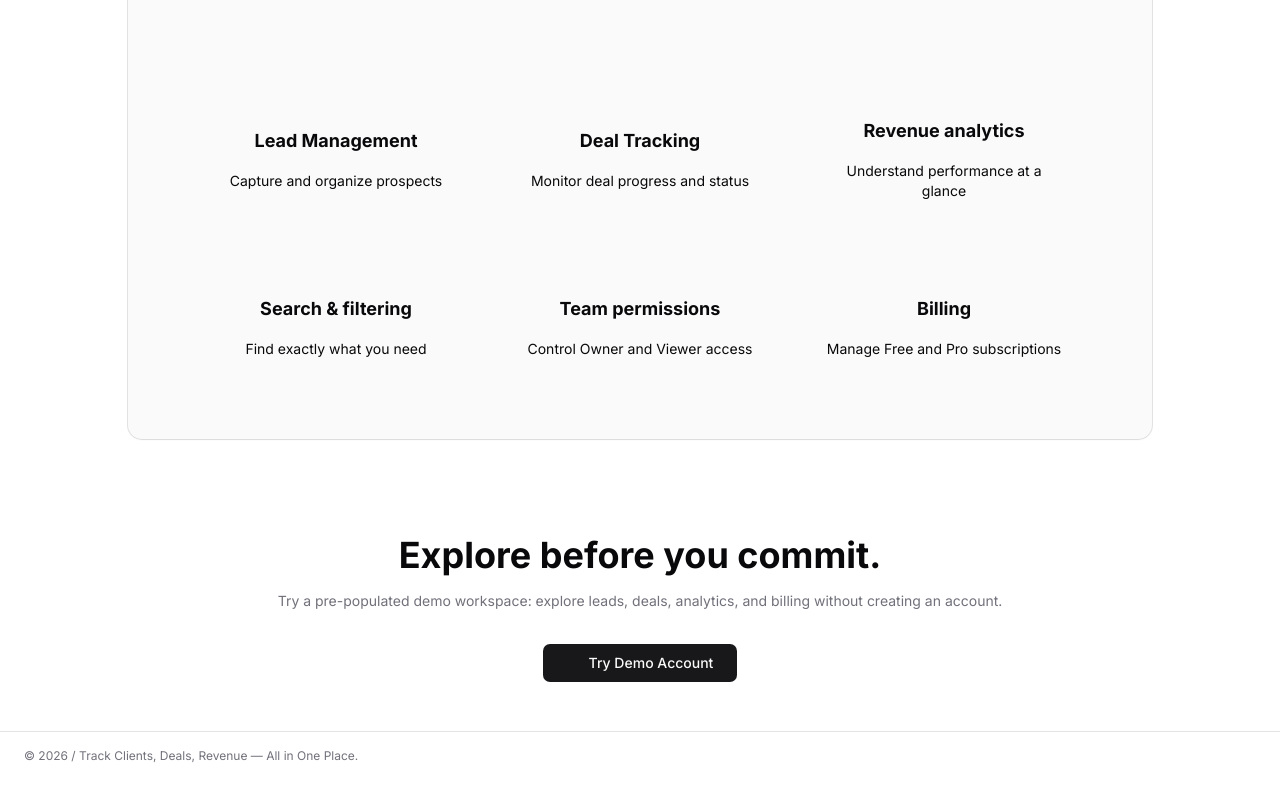
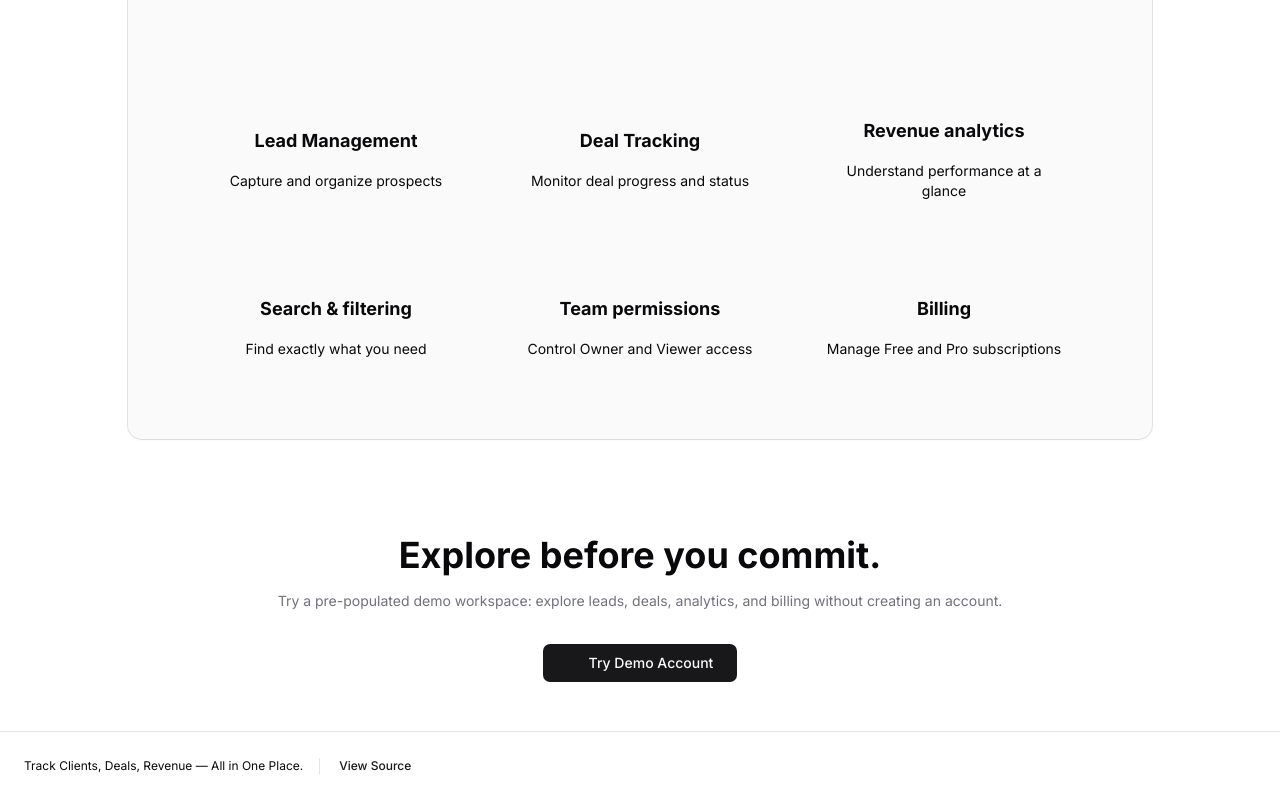
Before and after one commit to dnmore/client-tracker, a Next.js app: page / in a window 1280 px wide. Shown: the part 1317-2117 px from the top of the page. Built offline with nearby package versions, Linux system fonts and the light colour scheme; no server answers; some icons are missing.

Commit message:
update footer

```diff
--- a/app/layout.tsx
+++ b/app/layout.tsx
@@ -2,7 +2,7 @@ import type { Metadata } from "next";
 import { Inter } from "next/font/google";
 import "./globals.css";
 import { ThemeProvider } from "@/components/theme-provider";
-import { Footer } from "@/components/ui/footer";
+import Footer from "@/components/layout/footer";
 
 const inter = Inter({
   subsets: ["latin"]
@@ -10,11 +10,11 @@ const inter = Inter({
 
 export const metadata: Metadata = {
   title: {
-    template: "%s | Freelance Client Tracker | Nexus",
-    default: "Freelance Client Tracker | Nexus",
+    template: "%s | Freelance Client Tracker",
+    default: "Freelance Client Tracker",
   },
   description:
-    "Streamline your freelance workflow with Nexus. Built using Next.js, Prisma, and Neon database, it tracks leads and deal stages with secure RBAC permissions. Start free (up to 5 deals) and upgrade to Pro for €15/month with Stripe subscriptions.",
+    "Streamline your freelance workflow. Built using Next.js, Prisma, and Neon database, it tracks leads and deal stages with secure RBAC permissions. Start free (up to 5 deals) and upgrade to Pro for €15/month with Stripe subscriptions.",
 };
 
 export default function RootLayout({
@@ -32,8 +32,10 @@ export default function RootLayout({
           defaultTheme="system"
           enableSystem
           disableTransitionOnChange
-        >
-          <div className="flex-1 flex flex-col">{children}</div>
+        ><main>
+            <div className="flex-1 flex flex-col">{children}</div>
+        </main>
+
           <Footer />
         </ThemeProvider>
       </body>
--- /dev/null
+++ b/components/layout/footer.tsx
@@ -0,0 +1,17 @@
+import { Button } from "@/components/ui/button";
+import Link from "next/link";
+
+export default function Footer() {
+  return (
+    <footer className="w-full border-t bg-background py-4 px-6   flex items-center flex-wrap gap-2">
+      <p className="text-xs md:border-r pr-4">
+        Track Clients, Deals, Revenue — All in One Place.
+      </p>
+      <Button variant="link" asChild>
+        <Link href="https://github.com/dnmore/client-tracker" target="_blank" className="text-xs">
+          View Source
+        </Link>
+      </Button>
+    </footer>
+  );
+}
--- a/components/ui/footer.tsx
+++ /dev/null
@@ -1,9 +0,0 @@
-export function Footer() {
-  return (
-    <footer className="w-full border-t bg-background py-4 px-6">
-      <p className="text-xs text-muted-foreground">
-        © 2026 / Track Clients, Deals, Revenue — All in One Place.
-      </p>
-    </footer>
-  );
-}
```
